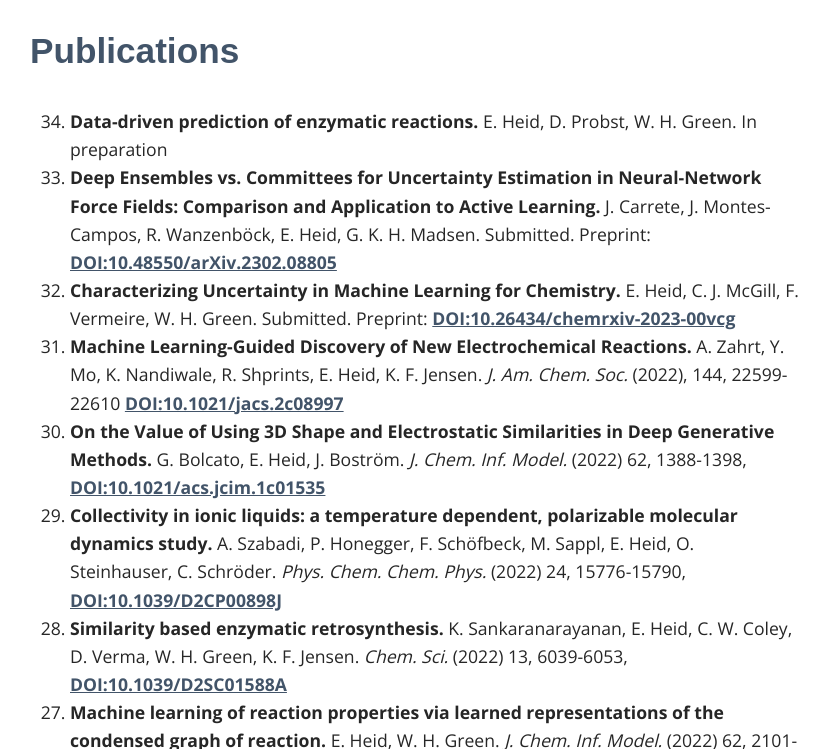
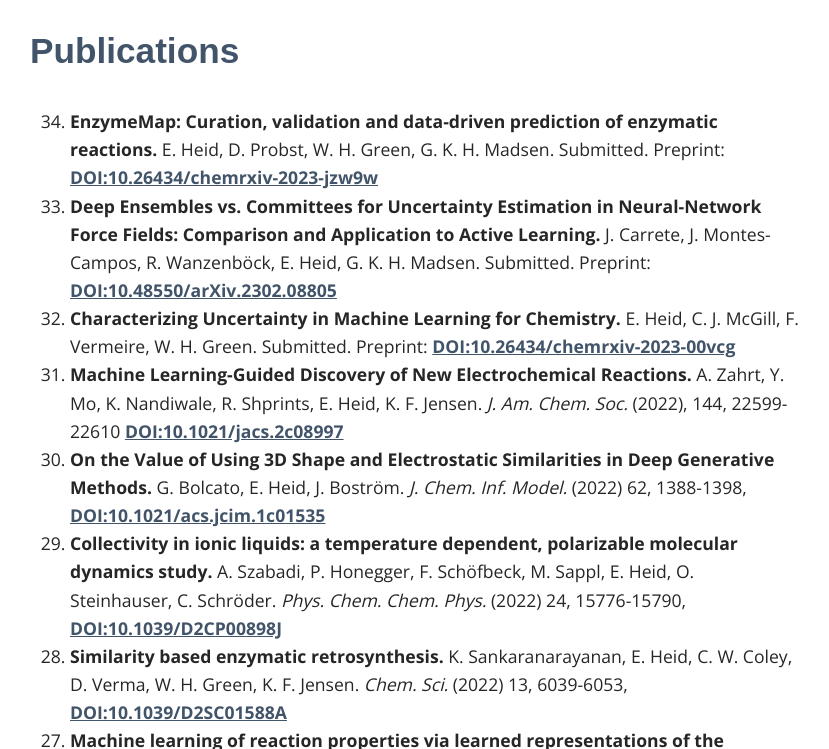
Before and after one commit to hesther/hesther.github.io, a Jekyll site: the page built from _pages/04_publications.md, in a window 1280 px wide and 900 px high, scrolled down 353 px, cut to the strip 151-900 px from the top of the window. Shown: the whole strip, without its empty margins (225-1054 px from the left). Built offline with Jekyll 4.4.1, drawn with Linux system fonts in a browser that asks for light colours; some web fonts are replaced; a style sheet for code colours, icons or effects is not loaded.

Commit message:
updated publications

```diff
--- a/_pages/04_publications.md
+++ b/_pages/04_publications.md
@@ -5,7 +5,7 @@ permalink: /publications/
 ---
 
 <ol reversed>
-  <li><b>Data-driven prediction of enzymatic reactions.</b> E. Heid, D. Probst, W. H. Green. In preparation </li>
+  <li><b>EnzymeMap: Curation, validation and data-driven prediction of enzymatic reactions.</b> E. Heid, D. Probst, W. H. Green, G. K. H. Madsen. Submitted. Preprint:  <a href="https://doi.org/10.26434/chemrxiv-2023-jzw9w">DOI:10.26434/chemrxiv-2023-jzw9w</a>   </li>
   <li><b>Deep Ensembles vs. Committees for Uncertainty Estimation in Neural-Network Force Fields: Comparison and Application to Active Learning.</b> J. Carrete, J. Montes-Campos, R. Wanzenböck, E. Heid, G. K. H. Madsen. Submitted. Preprint:  <a href="https://doi.org/10.48550/arXiv.2302.08805">DOI:10.48550/arXiv.2302.08805</a>  </li>
   <li><b>Characterizing Uncertainty in Machine Learning for Chemistry.</b> E. Heid, C. J. McGill, F. Vermeire, W. H. Green. Submitted. Preprint: <a href="https://doi.org/10.26434/chemrxiv-2023-00vcg">DOI:10.26434/chemrxiv-2023-00vcg</a>  </li>
   <li><b>Machine Learning-Guided Discovery of New Electrochemical Reactions.</b> A. Zahrt, Y. Mo, K. Nandiwale, R. Shprints, E. Heid, K. F. Jensen. <i> J. Am. Chem. Soc. </i> (2022), 144, 22599-22610 <a href="https://doi.org/10.1021/jacs.2c08997">DOI:10.1021/jacs.2c08997</a> </li>
```
